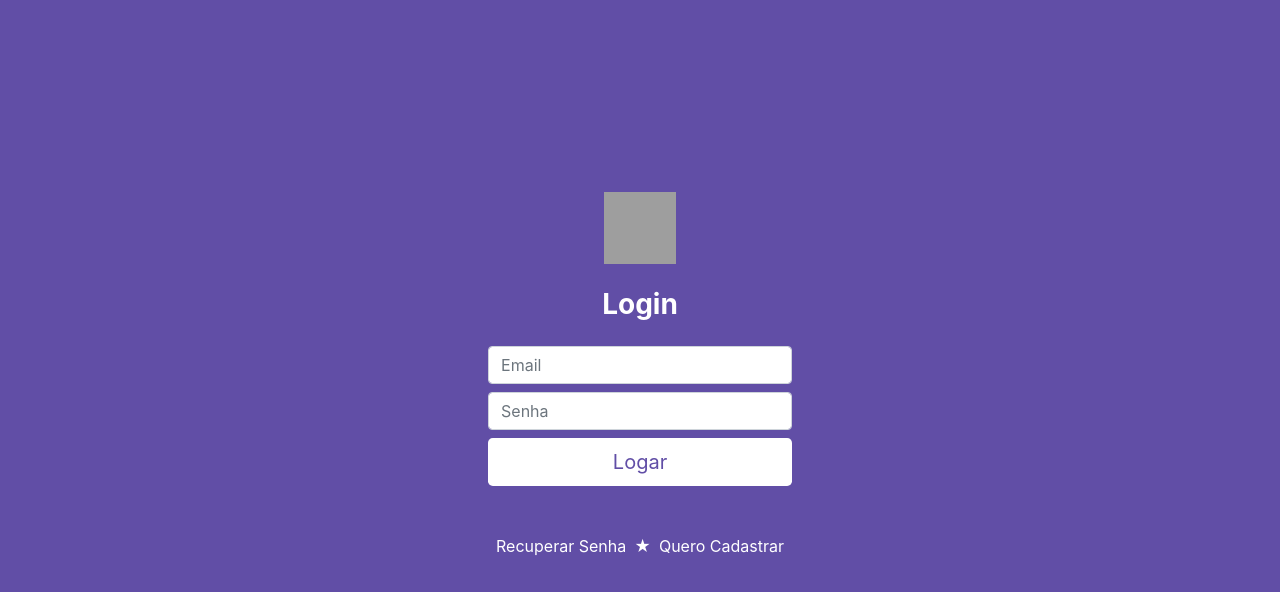
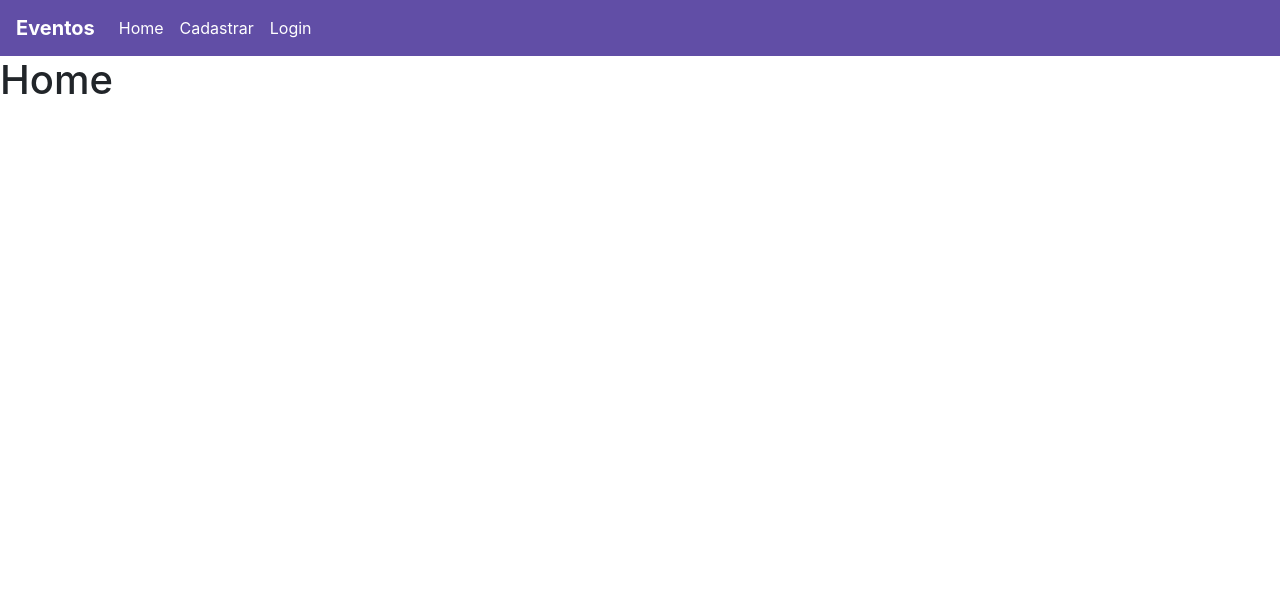
Before and after one commit to chrmartins/reacteventos, a React (Create React App) app: page / in a window 1280 px wide. Shown: the top 592 px of the page. Built offline with nearby package versions, Linux system fonts and the light colour scheme; grey boxes are pictures that could not be loaded.

Commit message:
iniciando  com redux

```diff
--- a/public/index.html
+++ b/public/index.html
@@ -6,6 +6,9 @@
 
     <!--Bootstrap-->
     <link rel="stylesheet" href="https://stackpath.bootstrapcdn.com/bootstrap/4.4.1/css/bootstrap.min.css" integrity="sha384-Vkoo8x4CGsO3+Hhxv8T/Q5PaXtkKtu6ug5TOeNV6gBiFeWPGFN9MuhOf23Q9Ifjh" crossorigin="anonymous">
+
+    <!--Font Awesome-->
+    <link rel="stylesheet" href="https://cdnjs.cloudflare.com/ajax/libs/font-awesome/5.11.2/css/all.css">
 
     <title>Eventos</title>
   </head>
--- a/src/App.js
+++ b/src/App.js
@@ -4,13 +4,14 @@
 //views
 import Login from './view/login'
 import NovoUsuario from './view/usuario-novo'
-
+import Home from './view/home'
 
 function App () {
   return (
     <BrowserRouter>
-      <Route exact path='/' component={Login}/>
+      <Route exact path='/' component={Home}/>
       <Route exact path='/novousuario' component={NovoUsuario}/>
+      <Route exact path='/login' component={Login}/>
     </BrowserRouter>
 
   )
--- /dev/null
+++ b/src/components/navbar/index.js
@@ -0,0 +1,29 @@
+import React from 'react'
+import './navbar.css'
+import { Link } from 'react-router-dom'
+
+function Navbar() {
+	return (
+		<nav className="navbar navbar-expand-lg">
+			<span className="navbar-brand text-white font-weight-bold">Eventos</span>
+				<button className="navbar-toggler" type="button" data-toggle="collapse" data-target="#navbarNav" aria-controls="navbarNav" aria-expanded="false" aria-label="Toggle navigation">
+				<i class="fas fa-bars text-white"></i>
+				</button>
+			<div className="collapse navbar-collapse" id="navbarNav">
+				<ul className="navbar-nav">
+					<li className="nav-item">
+						<Link className="nav-link" to='/'>Home</Link>
+					</li>
+					<li className="nav-item">
+						<Link className="nav-link" to='novousuario'>Cadastrar</Link>
+					</li>
+					<li className="nav-item">
+						<Link className="nav-link" to='login'>Login</Link>
+					</li>
+				</ul>
+			</div>
+		</nav>
+	)
+}
+
+export default Navbar
--- /dev/null
+++ b/src/components/navbar/navbar.css
@@ -0,0 +1,12 @@
+.navbar{
+	background-color: #614ea6;
+}
+
+.nav-item a{
+	color: #fff;
+	transition: .3s ease-in;
+}
+
+.nav-item a:hover{
+	color: #F21667;
+}
--- a/src/view/home/index.js
+++ b/src/view/home/index.js
@@ -0,0 +1,16 @@
+import React, { useState } from 'react'
+import './home.css'
+import { Link } from 'react-router-dom'
+import Navbar from '../../components/navbar'
+
+
+function Home() {
+	return (
+		<div>
+			<Navbar />
+			<h1>Home</h1>
+		</div>
+	)
+}
+
+export default Home
--- a/src/view/login/index.js
+++ b/src/view/login/index.js
@@ -1,9 +1,8 @@
 import React, { useState } from 'react'
 import './login.css'
+import { Link } from 'react-router-dom'
 import firebase from '../../config/firebase'
 import 'firebase/auth'
-import { Link } from 'react-router-dom'
-import NovoUsuario from '../usuario-novo'
 
 function Login () {
 
--- a/src/view/usuario-novo/index.js
+++ b/src/view/usuario-novo/index.js
@@ -2,6 +2,7 @@
 import './usuario-novo.css'
 import firebase from '../../config/firebase'
 import 'firebase/auth'
+import Navbar from '../../components/navbar'
 
 function NovoUsuario(){
 
@@ -18,6 +19,7 @@
 	setMsgtipo(null)
 
 	if(!email || !senha){
+		setCarregando(0)
 		setMsgtipo('erro')
 		setMsg('Você precisa informar o email e a senha para fazer o cadastro!')
 		return
@@ -50,6 +52,8 @@
 
 
 	return(
+		<>
+			<Navbar/>
 			<div className='form-cadastro'>
 				<form className='text-center form-login mx-auto mt-5'>
 					<h1 className='h3 mb-3 text-black font-weight-bold'>Cadastro</h1>
@@ -78,6 +82,7 @@
 
 				</form>
 			</div>
+		</>
 	)
 }
 
```
Lines whose indentation alone changed are shown as unchanged.
